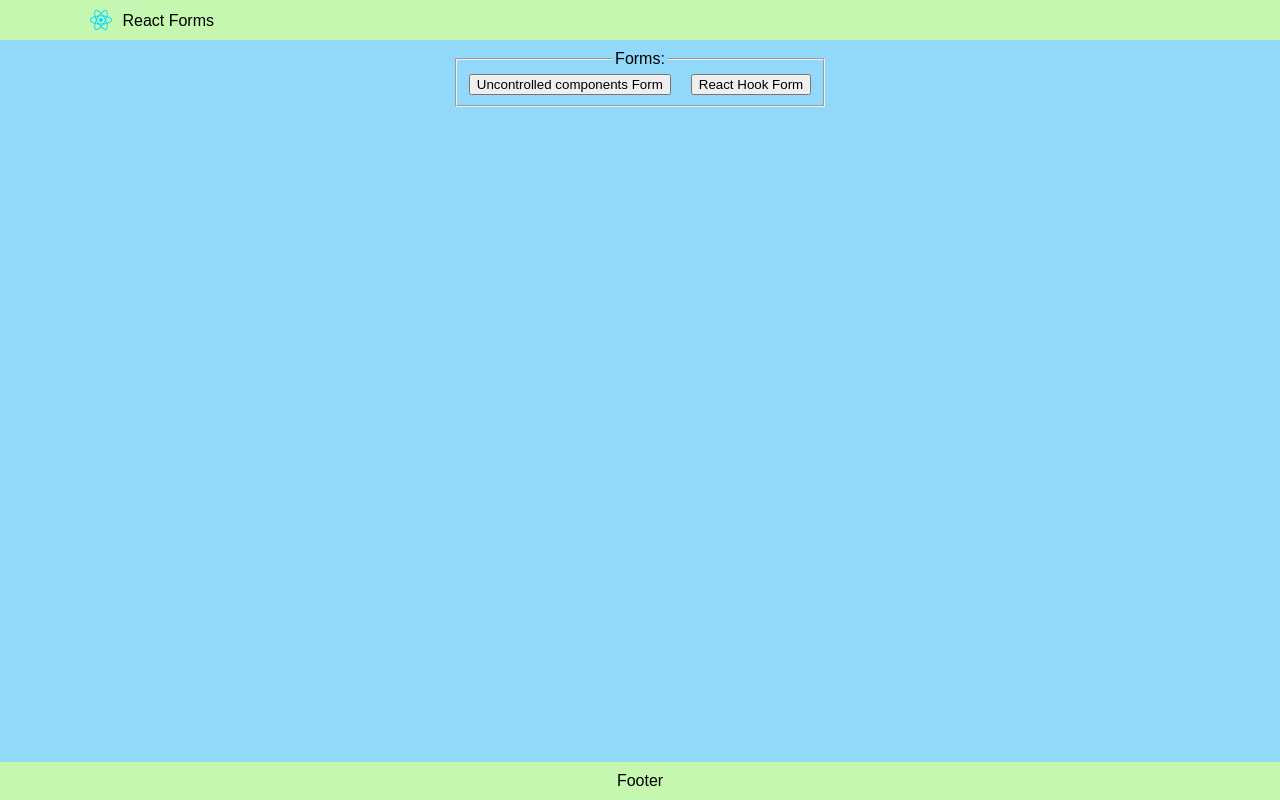
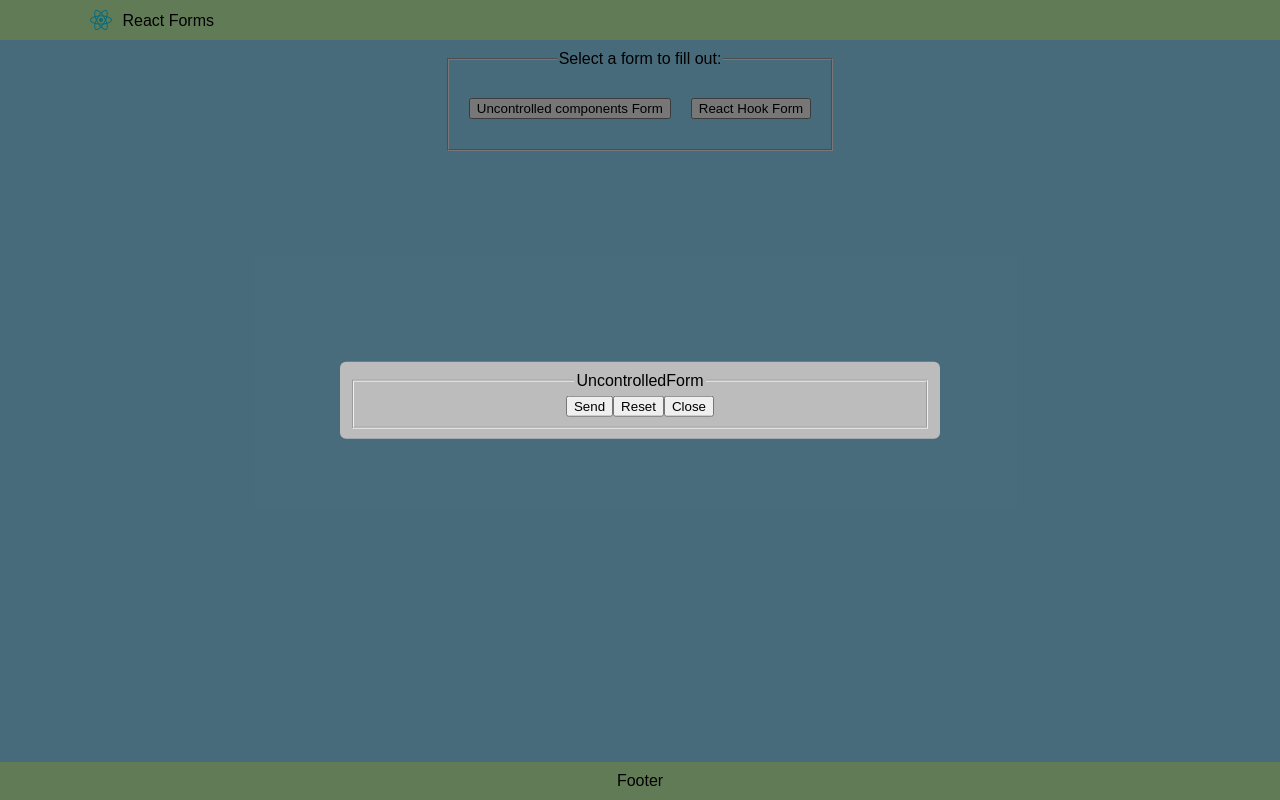
Before and after one commit to AliQuickC/react-2025q3, a React (Vite) app: page / in a window 1280 px wide. Both pictures are taken after a click on the button "Uncontrolled components Form". Built offline with nearby package versions, Linux system fonts and the light colour scheme.

Commit message:
feat: add modal

```diff
--- a/src/App.sass
+++ b/src/App.sass
@@ -1,7 +1,17 @@
+body
+  position: relative
+  z-index: 0
+
 #root
+  position: relative
   display: flex
   flex-direction: column
   min-height: 100%
+  z-index: 1
+
+.modal
+  position: relative
+  z-index: 100
 
 .section
   text-align: center
@@ -21,7 +31,6 @@
 .logo
   height: 20px
 
-
 .header-container
   display: flex
   justify-content: start
--- a/src/App.tsx
+++ b/src/App.tsx
@@ -2,8 +2,9 @@ import './App.sass';
 import { Header } from './components/Header/Header';
 import { Main } from './components/Main/Main';
 import { Footer } from './components/Footer/Footer';
+import type { JSX } from 'react';
 
-function App() {
+function App(): JSX.Element {
   return (
     <>
       <Header />
--- a/src/components/Footer/Footer.tsx
+++ b/src/components/Footer/Footer.tsx
@@ -1,4 +1,6 @@
-export function Footer() {
+import type { JSX } from 'react';
+
+export function Footer(): JSX.Element {
   return (
     <footer className={'section footer'}>
       <div className={'container'}>Footer</div>
--- a/src/components/Header/Header.tsx
+++ b/src/components/Header/Header.tsx
@@ -1,6 +1,7 @@
+import type { JSX } from 'react';
 import reactLogo from './../../assets/react.svg';
 
-export function Header() {
+export function Header(): JSX.Element {
   return (
     <header className={'section header'}>
       <div className={'container header-container'}>
--- a/src/components/Main/Main.module.sass
+++ b/src/components/Main/Main.module.sass
@@ -1,3 +1,5 @@
-.buttons
-  display: inline-flex
-  column-gap: 20px
+
+.selectForm
+    display: inline-flex
+    column-gap: 20px
+    padding: 30px 20px
--- a/src/components/Main/Main.tsx
+++ b/src/components/Main/Main.tsx
@@ -1,17 +1,67 @@
-import classNames from 'classnames';
 import s from './Main.module.sass';
+import { createPortal } from 'react-dom';
+import { Modal } from '../Modal/Modal';
+import { useState, type JSX } from 'react';
+import { UncontrolledForm } from '../UncontrolledForm/UncontrolledForm';
+import { ReactHookForm } from '../ReactHookForm/ReactHookForm';
 
-export function Main() {
-  const containerClass = classNames('container', 'unselectable');
+type FormTypes = 'UncontrolledForm' | 'ReactHookForm';
+
+export function Main(): JSX.Element {
+  const [isOpenModal, setIsOpenModal] = useState<{
+    isOpen: boolean;
+    formType: FormTypes;
+  }>({
+    isOpen: false,
+    formType: 'UncontrolledForm',
+  });
+
+  const openModalHandler = (formTypes: FormTypes) => {
+    setIsOpenModal({
+      isOpen: true,
+      formType: formTypes,
+    });
+  };
+
+  const closeModalHandler = () => {
+    setIsOpenModal({ ...isOpenModal, isOpen: false });
+  };
 
   return (
     <main className={'section main'}>
-      <div className={containerClass}>
-        <fieldset className={s.buttons}>
+      <div className={'container'}>
+        <fieldset className={s.selectForm}>
           {' '}
-          <legend>Forms:</legend>
-          <button>Uncontrolled components Form</button>
-          <button>React Hook Form</button>
+          <legend>Select a form to fill out:</legend>
+          <button
+            onClick={() => {
+              openModalHandler('UncontrolledForm');
+            }}
+          >
+            Uncontrolled components Form
+          </button>
+          <button
+            onClick={() => {
+              openModalHandler('ReactHookForm');
+            }}
+          >
+            React Hook Form
+          </button>
+          {isOpenModal.isOpen
+            ? isOpenModal.formType === 'UncontrolledForm'
+              ? createPortal(
+                  <Modal closeHandler={closeModalHandler}>
+                    <UncontrolledForm closeHandler={closeModalHandler} />
+                  </Modal>,
+                  document.body
+                )
+              : createPortal(
+                  <Modal closeHandler={closeModalHandler}>
+                    <ReactHookForm closeHandler={closeModalHandler} />
+                  </Modal>,
+                  document.body
+                )
+            : ''}
         </fieldset>
       </div>
     </main>
--- /dev/null
+++ b/src/components/Modal/Modal.module.sass
@@ -0,0 +1,19 @@
+.modal
+  position: fixed
+  top: 0
+  left: 0
+  height: 100vh
+  width: 100vw
+  background-color: rgba(0, 0, 0, 0.5)
+
+
+.modalWindow
+  width: 600px
+  position: absolute
+  left: 50%
+  top: 50%
+  transform: translate(-50%, -50%)
+  padding: 10px
+  border-radius: 6px
+  background-color: #BCBCBC
+  text-align: center
--- /dev/null
+++ b/src/components/Modal/Modal.tsx
@@ -0,0 +1,28 @@
+import type { JSX } from 'react';
+import classNames from 'classnames';
+import s from './Modal.module.sass';
+
+type Props = {
+  closeHandler: () => void;
+  children: JSX.Element;
+};
+
+export function Modal(props: Props): JSX.Element {
+  const modalStyles = classNames(s.modal + ' modal');
+
+  const modalClickHandler = () => {
+    props.closeHandler();
+  };
+
+  const modalWindowClickHandler = (event: React.MouseEvent) => {
+    event.stopPropagation();
+  };
+
+  return (
+    <div className={modalStyles} onClick={modalClickHandler}>
+      <div className={s.modalWindow} onClick={modalWindowClickHandler}>
+        {props.children}
+      </div>
+    </div>
+  );
+}
--- /dev/null
+++ b/src/components/ReactHookForm/ReactHookForm.tsx
@@ -0,0 +1,20 @@
+import type { JSX } from 'react';
+
+type Props = {
+  closeHandler: () => void;
+};
+
+export function ReactHookForm(props: Props): JSX.Element {
+  return (
+    <form>
+      <fieldset>
+        <legend>ReactHookForm</legend>
+        <button type="submit">Send</button>
+        <button type="reset">Reset</button>
+        <button type="button" onClick={props.closeHandler}>
+          Close
+        </button>
+      </fieldset>
+    </form>
+  );
+}
--- /dev/null
+++ b/src/components/UncontrolledForm/UncontrolledForm.tsx
@@ -0,0 +1,20 @@
+import type { JSX } from 'react';
+
+type Props = {
+  closeHandler: () => void;
+};
+
+export function UncontrolledForm(props: Props): JSX.Element {
+  return (
+    <form>
+      <fieldset>
+        <legend>UncontrolledForm</legend>
+        <button type="submit">Send</button>
+        <button type="reset">Reset</button>
+        <button type="button" onClick={props.closeHandler}>
+          Close
+        </button>
+      </fieldset>
+    </form>
+  );
+}
```
